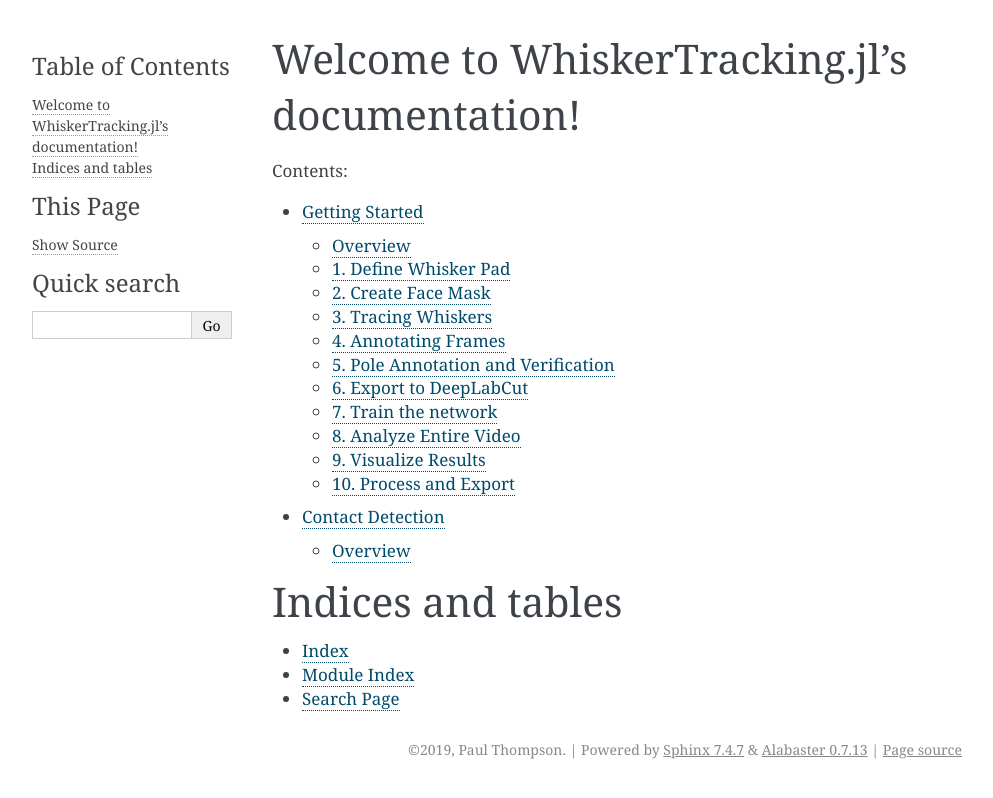
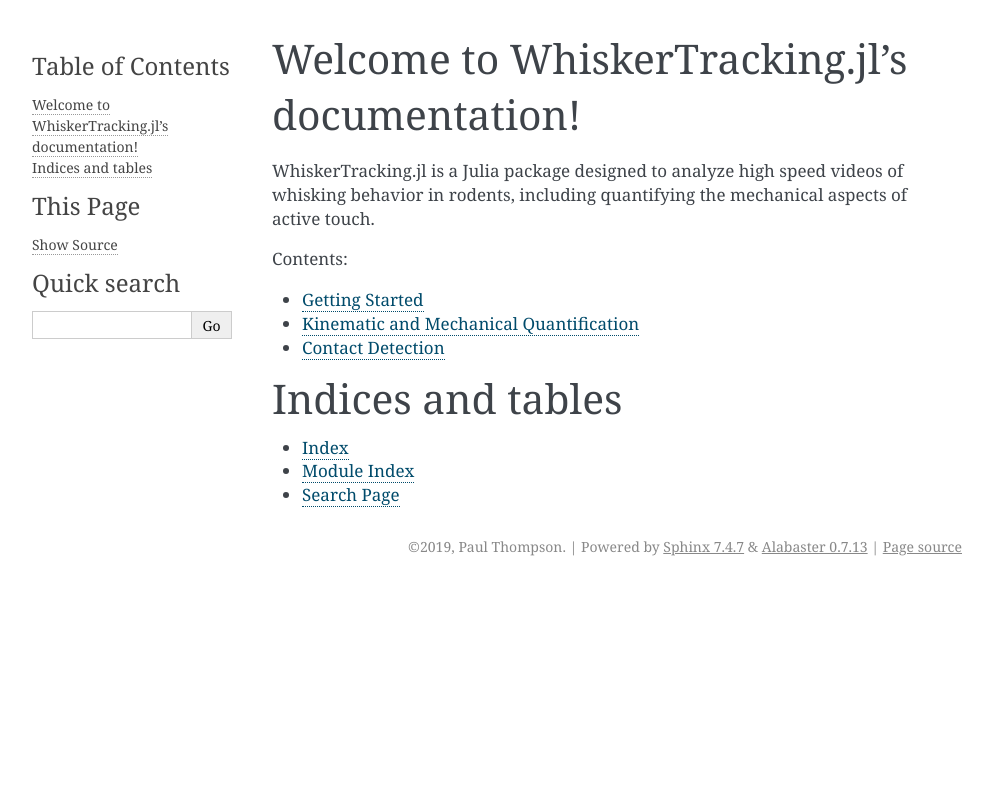
Before and after one commit to paulmthompson/WhiskerTracking.jl, a Sphinx documentation site: the page built from docs/index.rst, in a window 1280 px wide. Shown: the top 798 px of the page, without its empty margins (148-1141 px from the left). Built offline with Sphinx 7.4.7, drawn with Linux system fonts in a browser that asks for light colours.

Commit message:
update documentation

```diff
--- a/docs/index.rst
+++ b/docs/index.rst
@@ -6,12 +6,17 @@
 Welcome to WhiskerTracking.jl's documentation!
 ==============================================
 
+WhiskerTracking.jl is a Julia package designed to analyze high speed videos of whisking behavior in rodents,
+including quantifying the mechanical aspects of active touch.
+
 .. toctree::
-   :maxdepth: 2
+   :maxdepth: 1
    :caption: Contents:
 
    Whisker_Tracking.rst
+   Kinematics_Mechanics.rst
    Contact_Detection.rst
+
 
 
 
```
Also changed, not shown: docs/Kinematics_Mechanics.rst (added, +13 -0 lines).
